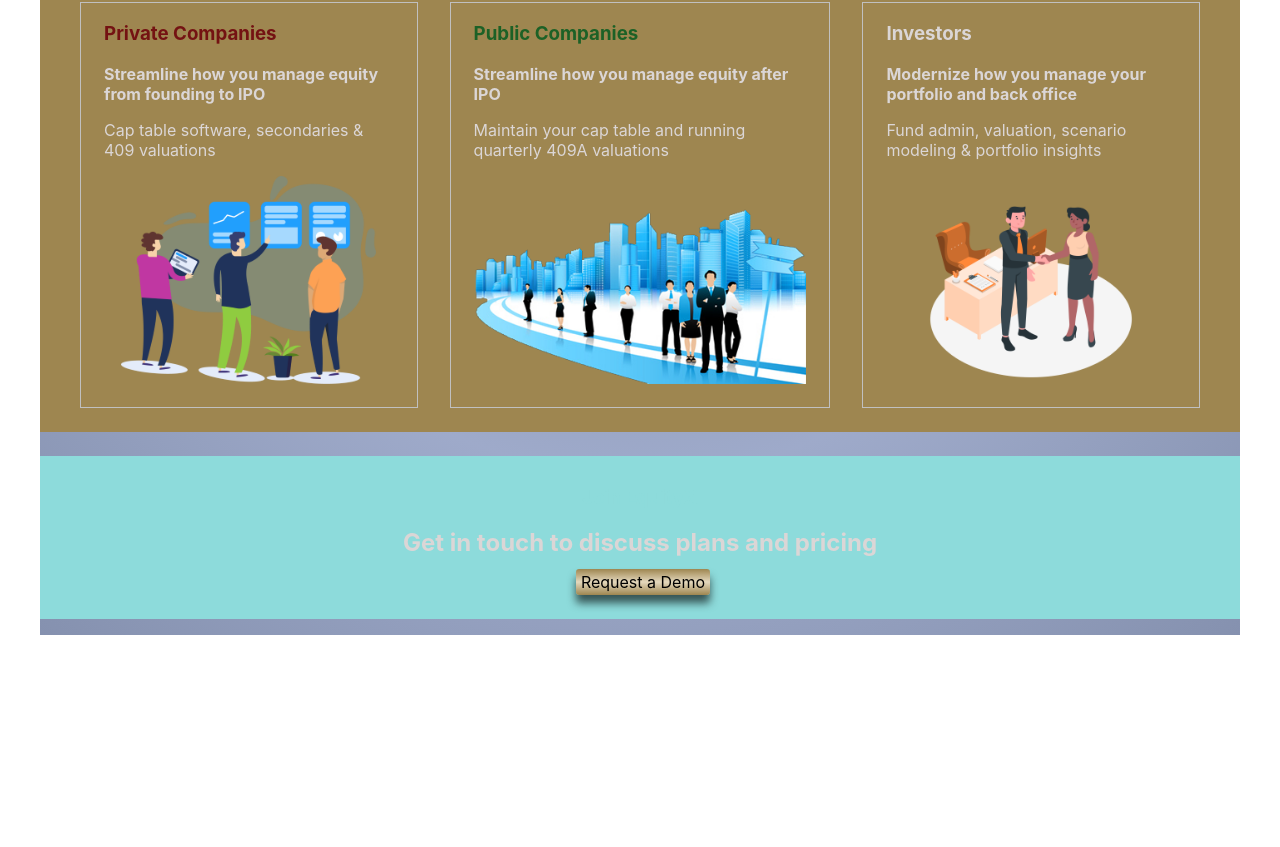
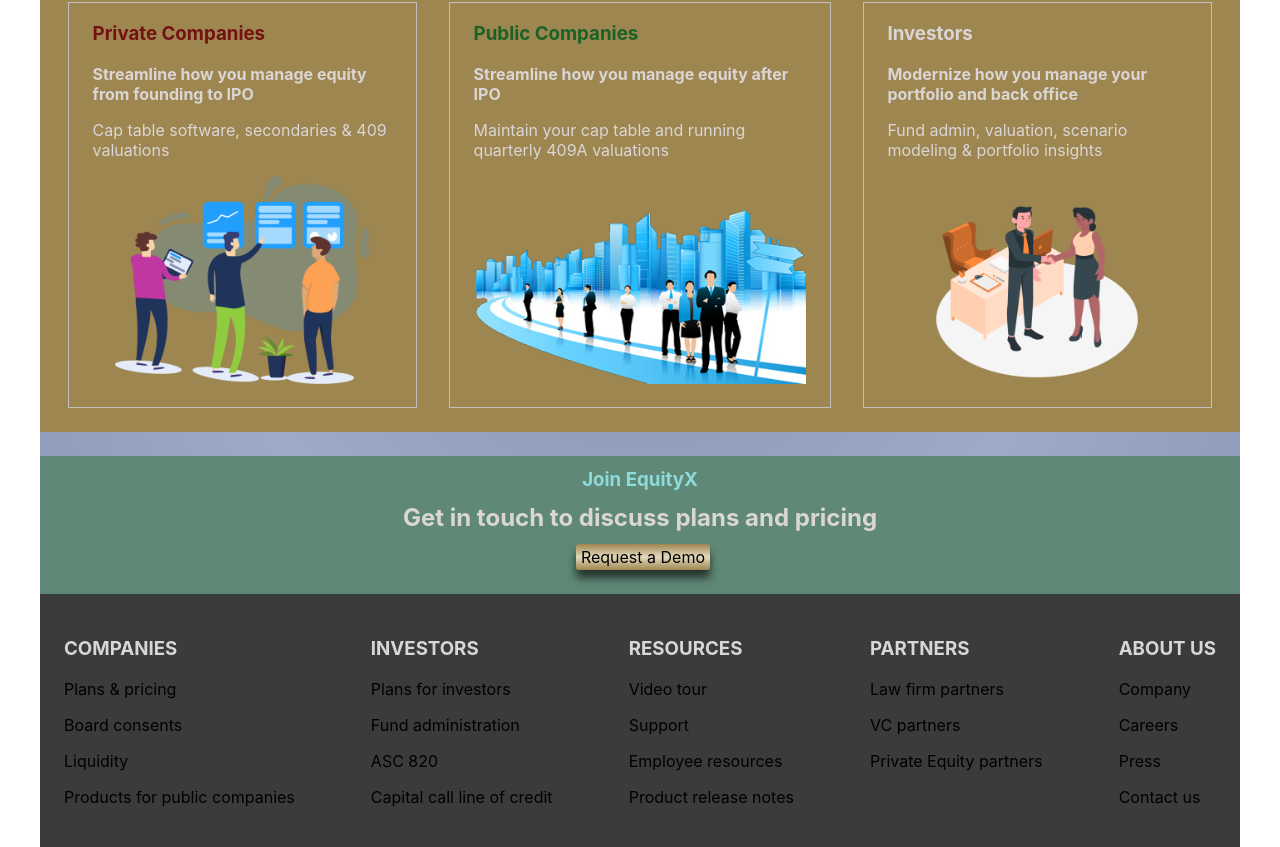
Before and after one commit to trinhgliedt/equityX, a React (Create React App) app: page / in a window 1280 px wide. Shown: the part 463-1310 px from the top of the page. Before the commit the page ends 1098 px from the top, so only its background shows below. Built offline with nearby package versions, Linux system fonts and the light colour scheme.

Commit message:
bottom menu in progress

```diff
--- a/src/App.css
+++ b/src/App.css
@@ -6,7 +6,7 @@
 }
 
 :root {
-  --greenBg: rgb(141, 219, 219);
+  --greenBg: rgb(95,136,119);
   --blackBg: rgb(57,59,60);
   --goldBg: rgb(158, 134, 80);
   --whiteFont: rgb(219, 214, 214);
@@ -47,12 +47,21 @@
 }
 .rowFlex {
   display: flex;
+  justify-content: space-between;
 }
 .rowFlexCenter {
   justify-content: center;
 }
 .p2 {
   padding: 2% 2%;
+}
+.py2 {
+  padding-top: 2%;
+  padding-bottom: 2%;
+}
+.px1 {
+  padding-left: 1%;
+  padding-right: 1%;
 }
 .px2 {
   padding-left: 2%;
@@ -62,6 +71,9 @@
   padding: 1% 1%;
 }
 
+.m0 {
+  margin: 0;
+}
 .my2x0 {
   margin: 2% 0;
 }
@@ -127,7 +139,7 @@
 
 @media only screen and (max-width: 768px) {
   .sectorImg {
-    height: 6em;
+    height: 4em;
   }
   h1 {
     font-size: 1.2em;
@@ -135,12 +147,16 @@
   h2 {
     font-size: 0.8em;
   }
+  h3 {
+    font-size: 0.6em;
+  }
   p {
-    font-size: 0.6em;
+    font-size: 0.5em;
   }
   a{
     font-size: 0.7em;
   }
+
   table{
     padding: 0 0.2em 0.2em 0.2em;
     margin-left: 0;
@@ -150,11 +166,12 @@
     padding: 0.1em 0.2em;
     font-size: 0.6em;
   }
+
 }
 
 @media only screen and (min-width: 769px) and (max-width: 900px) {
   .sectorImg {
-    height: 8em;
+    height: 7em;
   }
   h1 {
     font-size: 1em;
@@ -168,6 +185,7 @@
   a{
     font-size: 0.7em;
   }
+
   table{
     padding: 0 0.2em 0.2em 0.2em;
     margin-left: 0;
--- a/src/App.js
+++ b/src/App.js
@@ -9,13 +9,13 @@
 const Container = styled.div`
     margin: 0 auto;
     max-width: 1200px;
-    padding: 0 0em 1em 0em;
+    padding: 0 0em 0em 0em;
     background-image: ${colors.containerBg};
     @media only screen and (max-width: 768px) {
-      padding: 0 0.4em 0.2em 0.4em;
+      padding: 0;
     }
     @media only screen and (min-width: 769px) and (max-width: 900px) {
-      padding: 0 0.6em 0.3em 0.6em;
+      padding: 0;
     }
 `;
 
--- a/src/views/_01_home.jsx
+++ b/src/views/_01_home.jsx
@@ -53,18 +53,19 @@
     margin: 0 1em;
     border: 1px solid silver;
     @media only screen and (max-width: 768px) {
-        font-size: 0.5em;
-        margin: 0 0.3em;
-        padding: 0 0.7% 1% 0.7%;
+        font-size: 1em;
+        margin: 0 0.2em;
+        padding: 0 0.6% 1% 0.6%;
     }
     @media only screen and (min-width: 769px) and (max-width: 900px) {
+        font-size: 1em;
         margin: 0 0.3em;
     }
 `;
 
 const Row1ofColumn33 = styled.div`
     @media only screen and (max-width: 768px) {
-        min-height: 9em;
+        min-height: 6em;
     }
     @media only screen and (min-width: 769px) and (max-width: 900px) {
         min-height: 8em;
@@ -87,7 +88,7 @@
                 <img src={pieChart} width="100%" alt="pie chart"/>
             </Column30Div>
         </div>
-        <div className="rowFlex p2 my2x0 goldBg">
+        <div className="rowFlex py2 px1 my2x0 goldBg">
             <Column33Div>
                 <Row1ofColumn33>
                     <h3 className="fontColor1">Private Companies</h3>
@@ -121,12 +122,48 @@
 
         </div>
         <div className="p1 greenBg">
-            <h3 className="lightBlueFont centerText">Join EquityX</h3>
+            <h3 className="lightBlueFont centerText m0">Join EquityX</h3>
             <h2 className="centerText">Get in touch to discuss plans and pricing</h2>
             <div className="rowFlex rowFlexCenter greenBg">
                 <Demo classNme = ""><a href="/">Request a Demo</a></Demo>
             </div>
         </div >
+        <div className="rowFlex p2 darkBg">
+            <div>
+                <h3>COMPANIES</h3>
+                <p><a src="/">Plans & pricing</a></p>
+                <p><a src="/">Board consents</a></p>
+                <p><a src="/">Liquidity</a></p>
+                <p><a src="/">Products for public companies</a></p>
+            </div>
+            <div>
+                <h3>INVESTORS</h3>
+                <p><a src="/">Plans for investors</a></p>
+                <p><a src="/">Fund administration</a></p>
+                <p><a src="/">ASC 820</a></p>
+                <p><a src="/">Capital call line of credit</a></p>
+            </div>
+            <div>
+                <h3>RESOURCES</h3>
+                <p><a src="/">Video tour</a></p>
+                <p><a src="/">Support</a></p>
+                <p><a src="/">Employee resources</a></p>
+                <p><a src="/">Product release notes</a></p>
+            </div>
+            <div>
+                <h3>PARTNERS</h3>
+                <p><a src="/">Law firm partners</a></p>
+                <p><a src="/">VC partners</a></p>
+                <p><a src="/">Private Equity partners</a></p>
+            </div>
+            <div>
+                <h3>ABOUT US</h3>
+                <p><a src="/">Company</a></p>
+                <p><a src="/">Careers</a></p>
+                <p><a src="/">Press</a></p>
+                <p><a src="/">Contact us</a></p>
+            </div>
+        </div>
         </>
     );
 
```
Also changed, not shown: src/components/ContactForm.jsx (line endings or trailing spaces), 1 other file (tests, documents, lock files or other folders).
